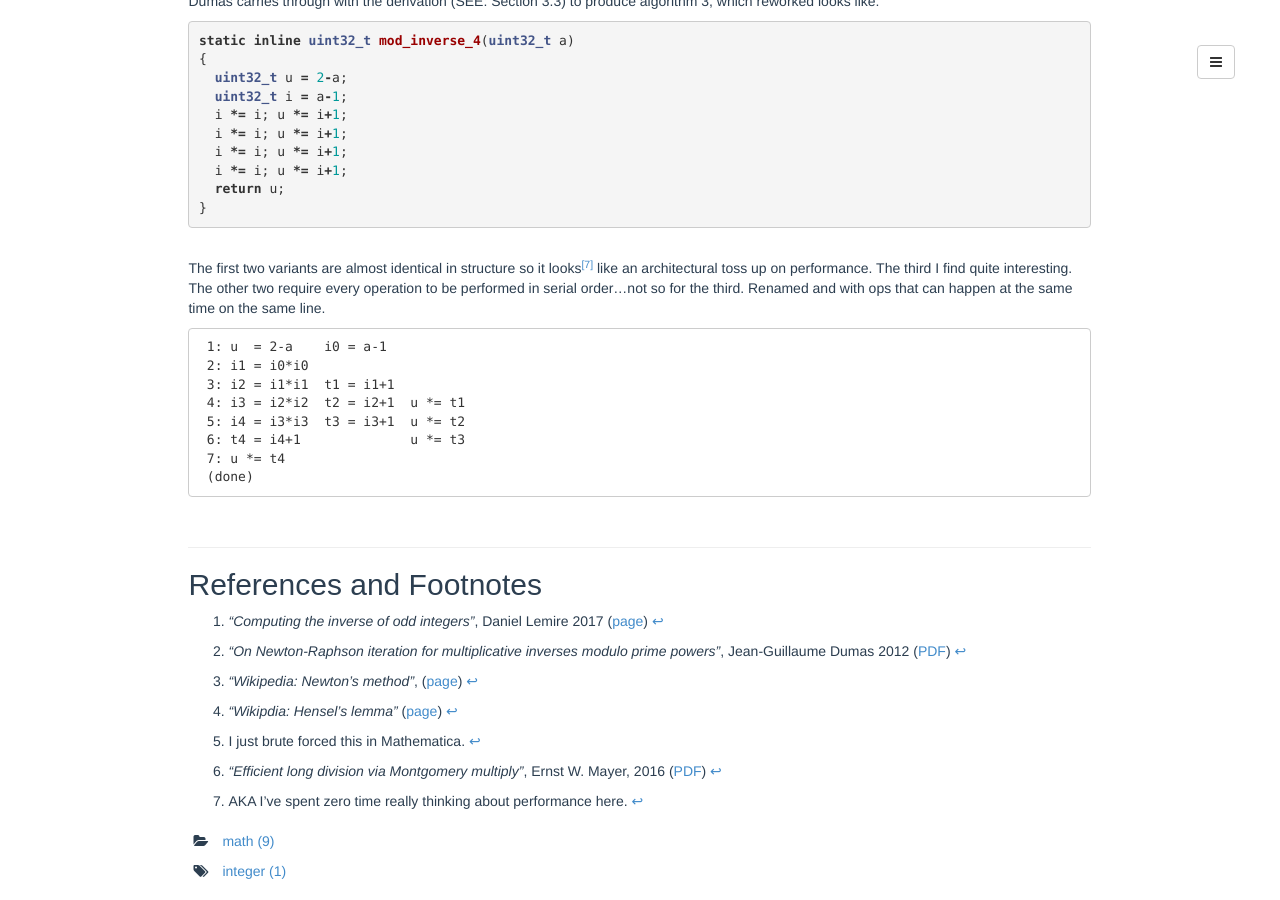
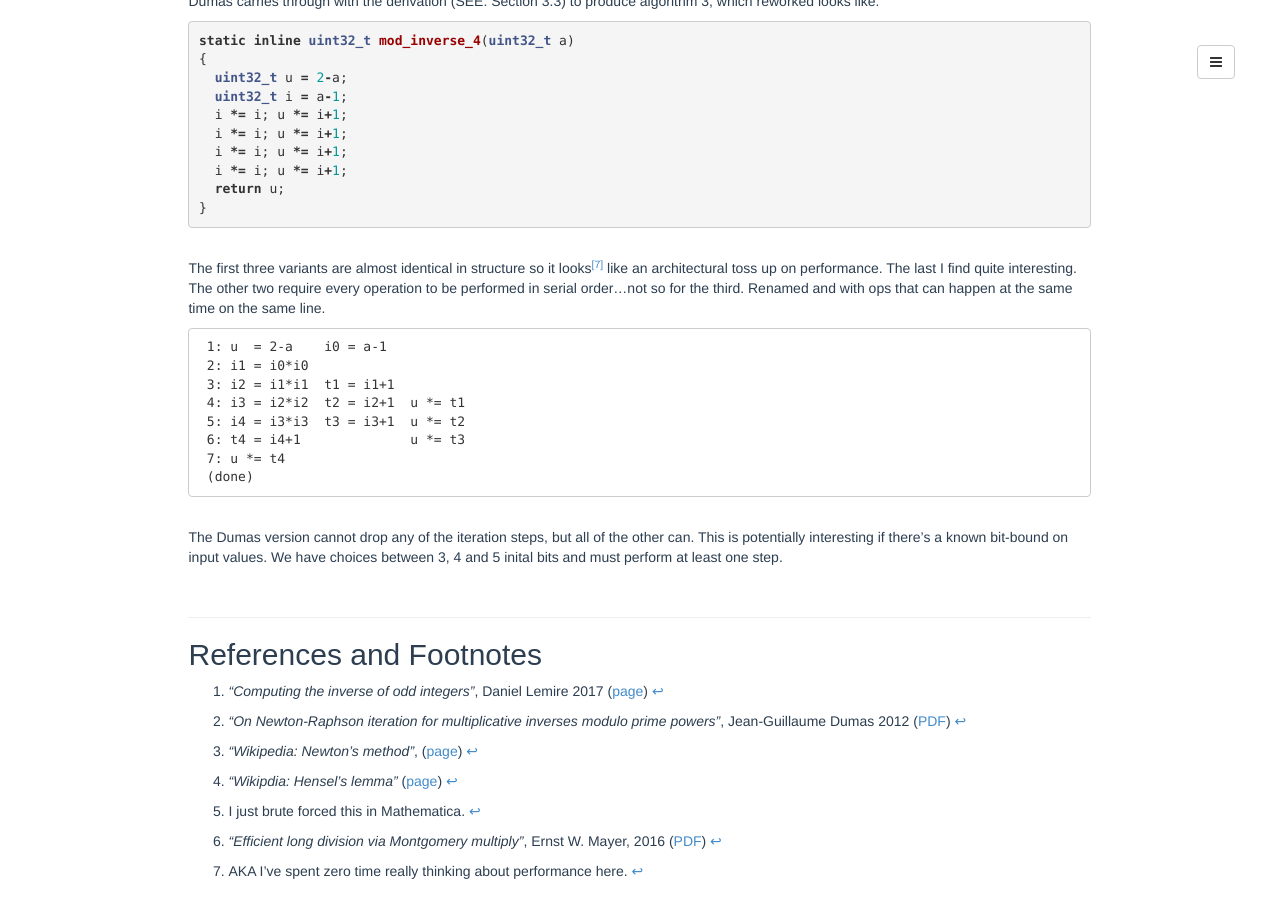
Before and after one commit to Marc-B-Reynolds/Marc-B-Reynolds.github.io, a Jekyll site: the page built from _posts/2017-09-18-ModInverse.md, in a window 1280 px wide and 900 px high, scrolled down 1620 px. Built offline with Jekyll 4.4.1, drawn with Linux system fonts in a browser that asks for light colours; formulas are drawn with MathJax 3.

Commit message:
minor mistake

```diff
--- a/_posts/2017-09-18-ModInverse.md
+++ b/_posts/2017-09-18-ModInverse.md
@@ -103,7 +103,7 @@ static inline uint32_t mod_inverse_4(uint32_t a)
 {% endhighlight %}
 
 \\
-The first two variants are almost identical in structure so it looks[^looks] like an architectural toss up on performance.  The third I find quite interesting.  The other two require every operation to be performed in serial order...not so for the third.  Renamed and with ops that can happen at the same time on the same line.
+The first three variants are almost identical in structure so it looks[^looks] like an architectural toss up on performance.  The last I find quite interesting.  The other two require every operation to be performed in serial order...not so for the third.  Renamed and with ops that can happen at the same time on the same line.
 
      1: u  = 2-a    i0 = a-1
      2: i1 = i0*i0
@@ -113,6 +113,10 @@ The first two variants are almost identical in structure so it looks[^looks] lik
      6: t4 = i4+1              u *= t3
      7: u *= t4
      (done)
+
+
+\\
+The Dumas version cannot drop any of the iteration steps, but all of the other can.  This is potentially interesting if there's a known bit-bound on input values.  We have choices between 3, 4 and 5 inital bits and must perform at least one step.
 
 <br>
 
```
